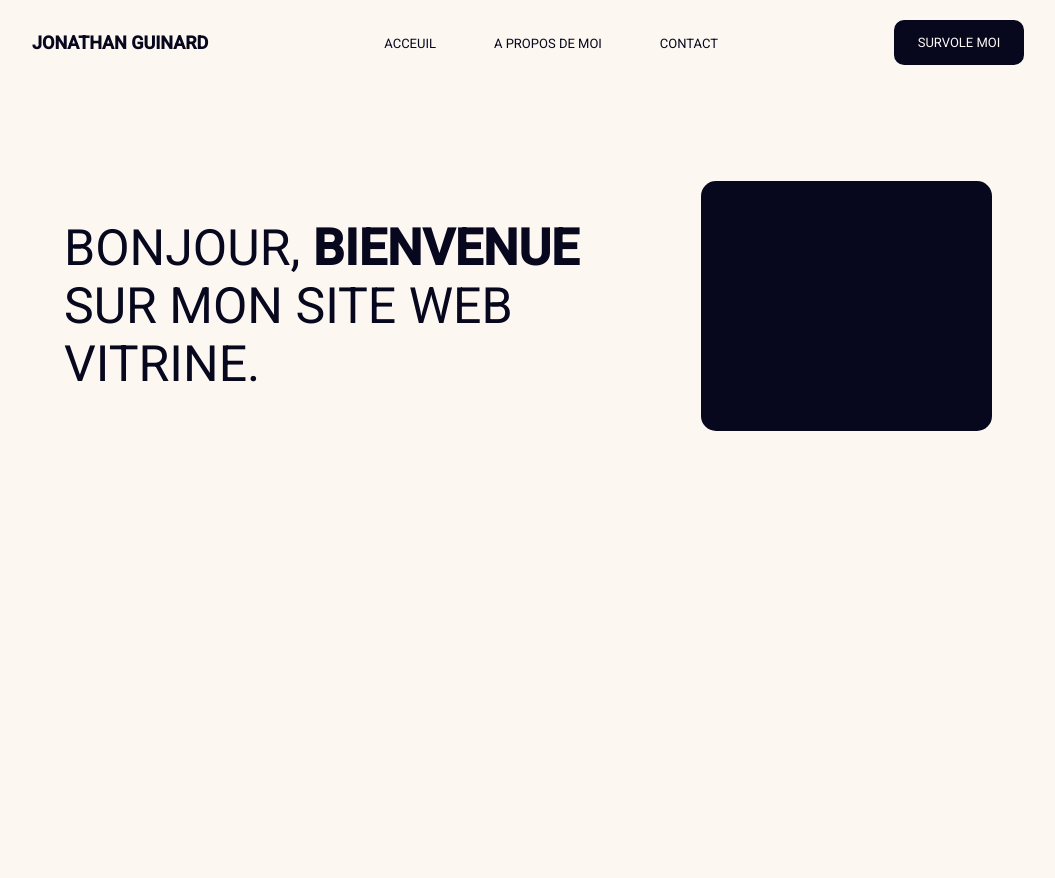
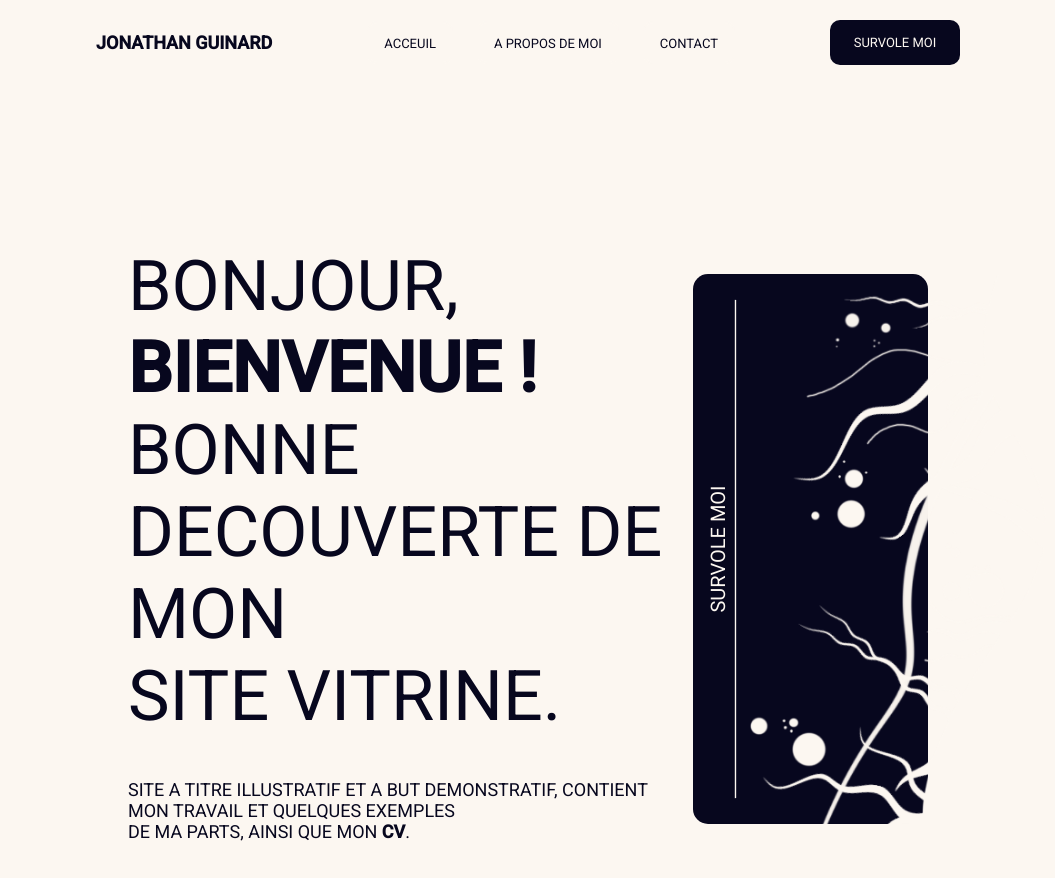
Before and after one commit to jonathangnd/WebProject_1, a plain HTML site: page index.html in a window 1280 px wide. Shown: the whole page, without its empty margins (112-1167 px from the left). Before the commit the page ends 800 px from the top, so only its background shows below. Drawn offline with Linux system fonts and the light colour scheme.

Commit message:
commit 14/03/2022 0.3:09

```diff
--- a/css/index.css
+++ b/css/index.css
@@ -3,25 +3,104 @@
     --bg_color: #FCF7F1;
 }
 
+
+/*Envelope du contenu de la page*/
 .content_wrapper{
-    padding: 6em 11em;
+    padding: 10em 15em;
 
     display: flex;
-    justify-content: space-around;
+    justify-content: space-between;
     align-items: center;
 
-    width: 100%;
-    height: 100%;
 }
 .content_wrapper .title{
     text-transform: uppercase;
     color: var(--main_color);
-    font-size: 50px;
+    font-size: 70px;
 }
-.content_wrapper .card{
+.content_wrapper .title .t1{
+    margin-bottom: 0.6em;
+}
+.content_wrapper .title .t2{
+    margin-bottom: 0.6em;
+    font-size: 18px;
+}
+
+
+
+
+
+
+/*Cart d'animation films*/
+.card_wrapper{
+    overflow: hidden;
     background-color: var(--main_color);
+    border-radius: 15px;
 
+    display: flex;
+    align-items: center;
+
+    height: 550px;
+    width: 400px;
+
+    transition: transform 200ms ease 0.2s;
+}
+.card_wrapper .slideout{
+    position: absolute;
+    background-image: url('../imgs/img_3.png');
+    background-size: cover;
+
+    opacity: 100%;
+    height: inherit;width: inherit;
+    margin-left: 3em;
+
+    transition: margin-left 300ms ease-in-out 0s;
+}
+.card_wrapper .hovertext{
+    position: absolute;
+    text-align: center;
+    color: var(--bg_color);
+    text-transform: uppercase;
+    font-size: 20px;
+
+    padding: 5px 9.3em;
+    border-radius: 1px;
+    border-bottom: 2px solid var(--bg_color);
+
+    transform: rotate(-90deg);
+    margin-left: -11.2em;
+
+    transition: margin-left 300ms ease-in-out 0s;
+}
+.card_wrapper .filmcard{
+    position: relative;
+
+    background-image: url('../imgs/img_1.jpg');
+    opacity: 0%;
+    background-size: cover;
     border-radius: 15px;
-    height: 250px;
+
+    left: 50px;
+
+    height: 450px;
     width: 300px;
+
+    transition: opacity 300ms ease 0.2s, transform 200ms ease 0.1s;
 }
+.card_wrapper:hover{
+    transform: scale(1.02);
+}
+.card_wrapper:hover .filmcard{
+    opacity: 50%;
+    transform: scale(0.9);
+}
+.card_wrapper .filmcard:hover{
+    opacity: 100%;
+    transform: scale(0.85);
+}
+.card_wrapper:hover .hovertext{
+    margin-left: -20em;
+}
+.card_wrapper:hover .slideout{
+    margin-left: 25em;
+}
--- a/css/style.css
+++ b/css/style.css
@@ -5,6 +5,7 @@
     margin: 0; padding: 0;
     box-sizing: border-box;
     font-family: 'Roboto', sans-serif;
+    cursor: default;
 
     --main_color: #07071E;
     --bg_color: #FCF7F1;
@@ -92,7 +93,7 @@ ul, li, a, h1 {
         display: flex;
         justify-content: space-between;
         align-items: center;
-        padding: 20px 9em;
+        padding: 20px 13em;
     }
 
     .nav_links li{
--- a/index.html
+++ b/index.html
@@ -26,10 +26,15 @@
 
     <div class="content_wrapper">
         <div class="title">
-            <p>Bonjour, <strong> bienvenue </strong><br /> sur mon Site Web Vitrine.</p>
+            <p class="t1">Bonjour, <strong> bienvenue ! </strong><br> Bonne decouverte de mon <br> Site  Vitrine.</p>
+            <p class="t2">site a titre illustratif et a but demonstratif, contient mon travail et quelques exemples <br> de ma parts, ainsi que mon <strong>cv</strong>.</p>
         </div>
 
-        <div class="card"></div>
+        <div class="card_wrapper">
+            <p class="hovertext">Survole moi</p>
+            <div class="filmcard"></div>
+            <div class="slideout"></div>
+        </div>
     </div>
 
 </body>
```
Also changed, not shown: imgs/img_1.jpg (added), imgs/img_2.png (added), imgs/img_3.png (added).
